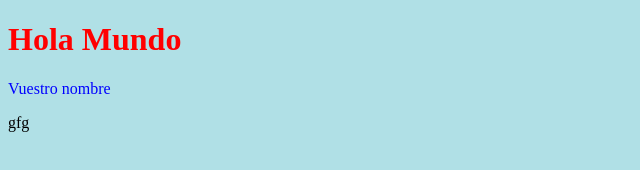
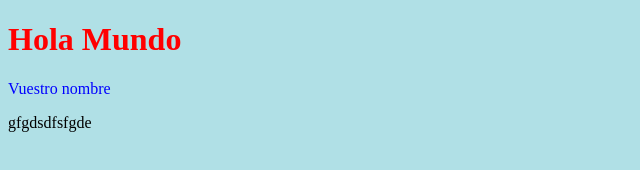
Before and after one commit to israellopez321/israellopez321.github.io, a plain HTML site: page index.html in a window 1280 px wide. Shown: the full height of the page, 0-640 px from the left. Drawn offline with Linux system fonts and the light colour scheme.

Commit message:
Update index.html

```diff
--- a/index.html
+++ b/index.html
@@ -24,4 +24,4 @@
 </body>
 </html>
 
-gfg
+gfgdsdfsfgde
```
